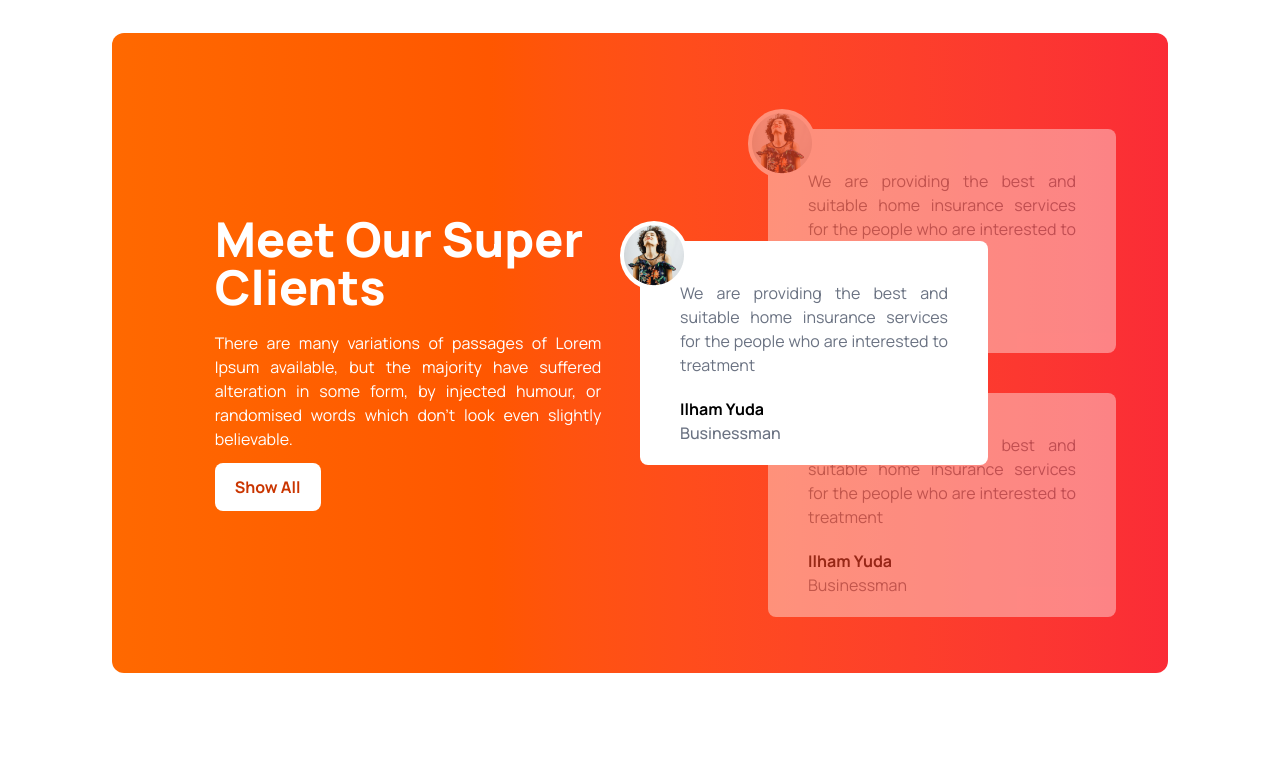
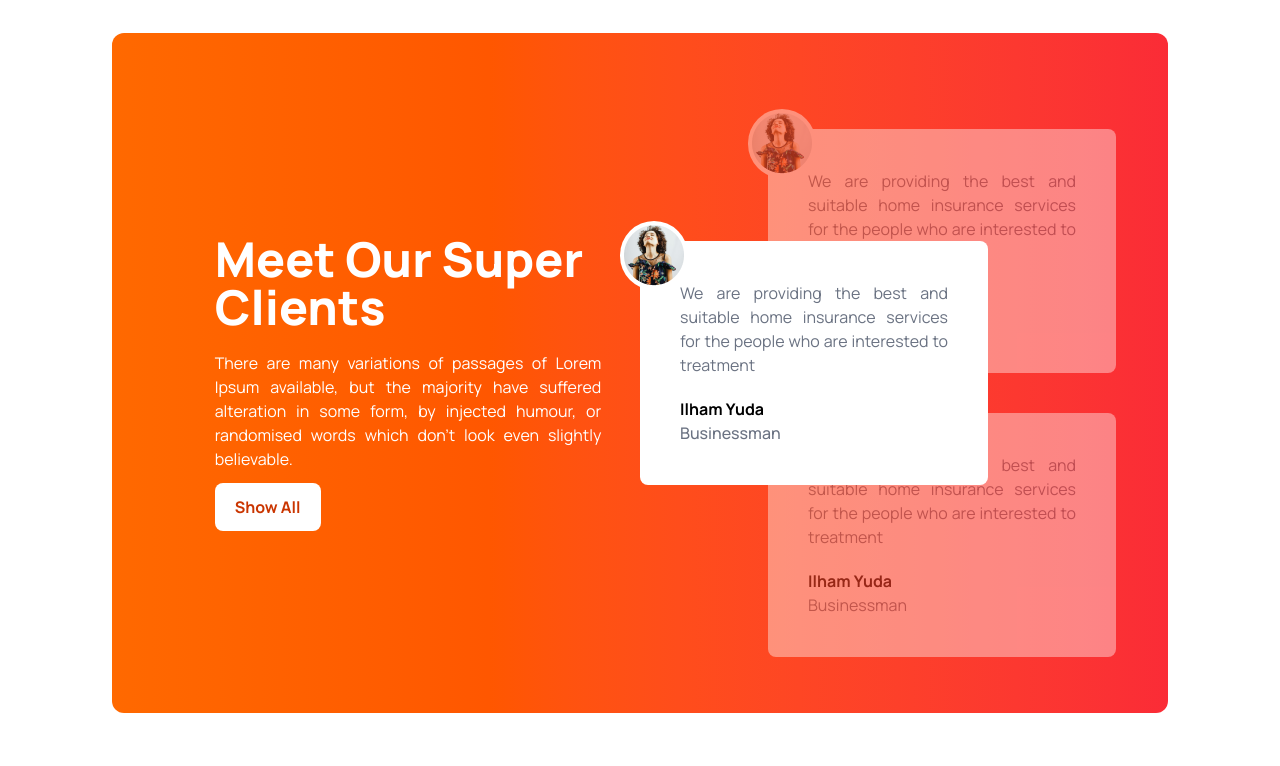
Before and after one commit to raihan-naime/tea-house-resources, a plain HTML site: page index.html in a window 1280 px wide. Shown: the part 1700-2466 px from the top of the page. Drawn offline with nearby package versions, Linux system fonts and the light colour scheme.

Commit message:
added bugs

```diff
--- a/index.html
+++ b/index.html
@@ -168,7 +168,7 @@
 
             <!-- middle card -->
             <div class="absolute z-10 top-52">
-                <div class="h-56 w-full md:w-3/4 bg-white text-black rounded-lg p-10">
+                <div class="w-full md:w-3/4 bg-white text-black rounded-lg p-10">
                     <div class="absolute -top-5 -left-5 bg-white rounded-full">
                         <img class="p-1" src="images/client.png" alt="">
                     </div>
@@ -182,7 +182,7 @@
             </div>
 
             <!-- top card -->
-                <div class="relative left-8 md:left-32 h-56 w-full md:w-3/4 bg-white text-black rounded-lg p-10 opacity-40">
+                <div class="relative left-8 md:left-32  w-full md:w-3/4 bg-white text-black rounded-lg p-10 opacity-40">
                         <div class="absolute -top-5 -left-5 bg-white rounded-full">
                             <img class="p-1" src="images/client.png" alt="">
                         </div>
@@ -195,7 +195,7 @@
                     </div>
 
             <!-- bottom card -->
-                <div class="relative left-8 md:left-32 top-10 h-56 w-full md:w-3/4 bg-white text-black rounded-lg p-10 opacity-40">
+                <div class="relative left-8 md:left-32 top-10 w-full md:w-3/4 bg-white text-black rounded-lg p-10 opacity-40">
                         <div class="absolute -top-5 -left-5 bg-white rounded-full">
                             <img class="p-1" src="images/client.png" alt="">
                         </div>
```
